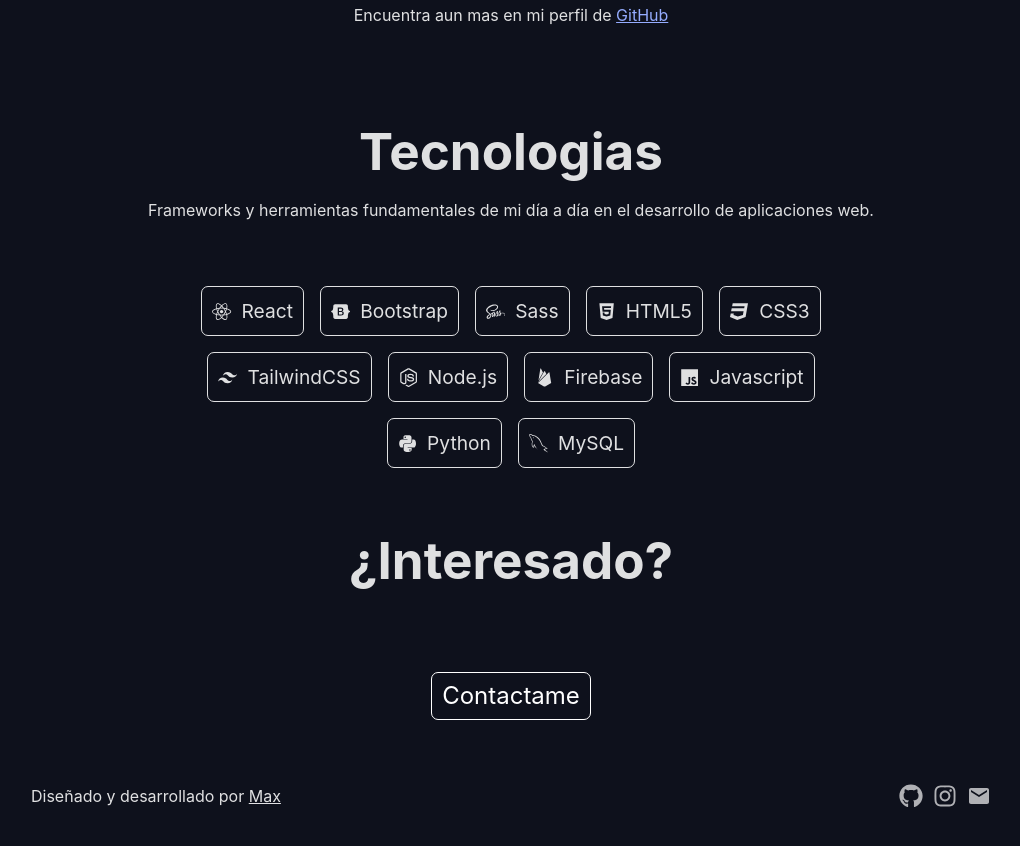
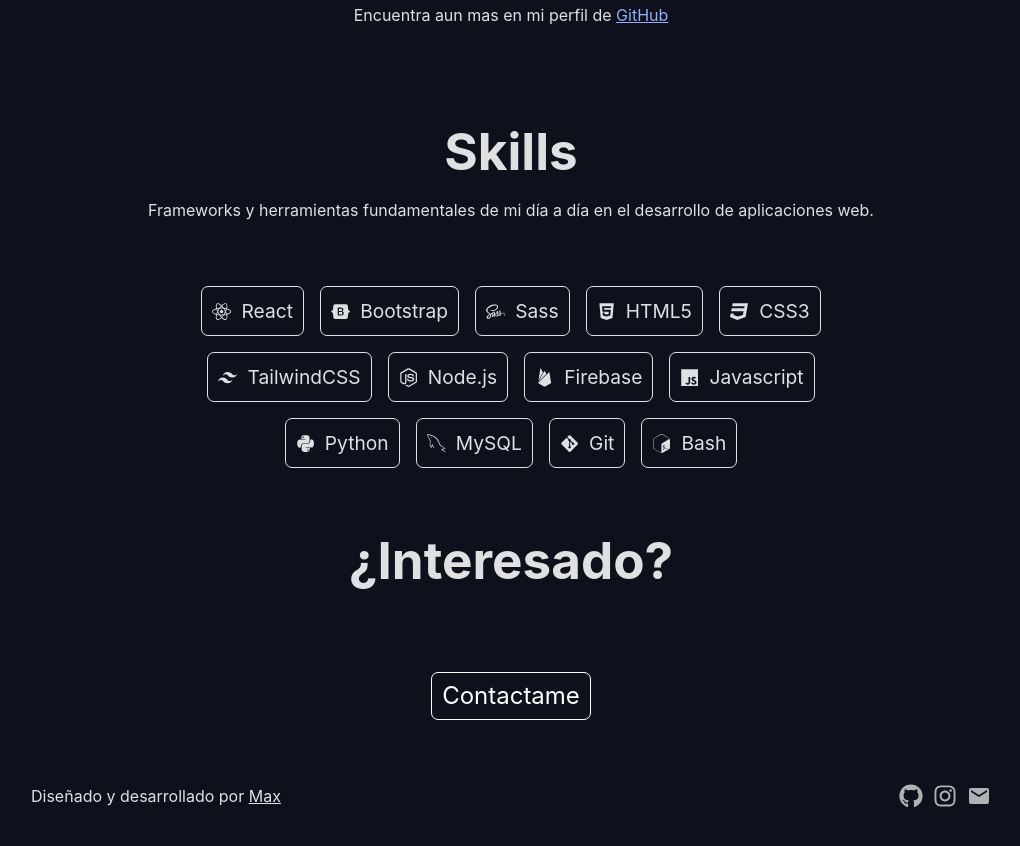
Before and after one commit to gt-developing/Max-Portfolio, a React (Vite) app: page / in a window 1280 px wide. Shown: the part 1800-2646 px from the top of the page, without its empty margins (129-1149 px from the left). Built offline with nearby package versions, Linux system fonts and the light colour scheme.

Commit message:
media screen from skills update and skills added

```diff
--- a/src/components/Presentation.jsx
+++ b/src/components/Presentation.jsx
@@ -11,6 +11,7 @@
 import { IoLogoFirebase, IoLogoJavascript } from "react-icons/io5";
 import { RiTailwindCssFill } from "react-icons/ri";
 import { MdEmail } from "react-icons/md";
+import { SiGnubash } from "react-icons/si";
 
 import projectsData from '../json/projects.json';
 
@@ -34,7 +35,9 @@
   { icon: <IoLogoFirebase className='icon-card' />, name: 'Firebase' },
   { icon: <IoLogoJavascript className='icon-card' />, name: 'Javascript' },
   { icon: <FaPython className='icon-card' />, name: 'Python' },
-  { icon: <GrMysql className='icon-card' />, name: 'MySQL' }
+  { icon: <GrMysql className='icon-card' />, name: 'MySQL' },
+  { icon: <FaGitAlt className='icon-card' />, name: 'Git' },
+  { icon: <SiGnubash className='icon-card' />, name: 'Bash' },
 ];
 
 
@@ -107,7 +110,7 @@
 
       <section className='tech' id='tech'>
         <div className='section-title'>
-          <h1>Tecnologias</h1>
+          <h1>Skills</h1>
           <p>Frameworks y herramientas fundamentales de mi día a día en el desarrollo de aplicaciones web.</p>
         </div>
         <div className='tech-container'>
--- a/src/css/presentation.css
+++ b/src/css/presentation.css
@@ -160,9 +160,8 @@
 }
 
 .card {
-  flex: 1 0 300px;
-
-  min-width: 270PX;
+  flex: 1 0 30%;
+  min-width: 250px;
 
 }
 
@@ -216,9 +215,9 @@
 img {
   width: 100%;
   transition: .3s ease-in-out all;
-  box-shadow: rgba(255, 255, 255, 0.133) 0px 0.60219px 0.60219px -1.16667px, rgba(28, 29, 33, 0.12) 0px 2.28853px 2.28853px -2.33333px, rgba(28, 29, 33, 0.06) 0px 10px 10px -3.5px, rgba(223, 224, 225, 0.3) 0px 0px 0px 0px;
   margin-bottom: 1rem;
   aspect-ratio: 16 / 9;
+
 }
 
 img:hover {
@@ -244,10 +243,14 @@
     padding: 2rem 2rem;
   }
 
+}
+
+
+@media (max-width: 1200px) {
+
   .tech-scroll {
     padding: 0rem 0rem;
   }
 
 
-
 }
```
